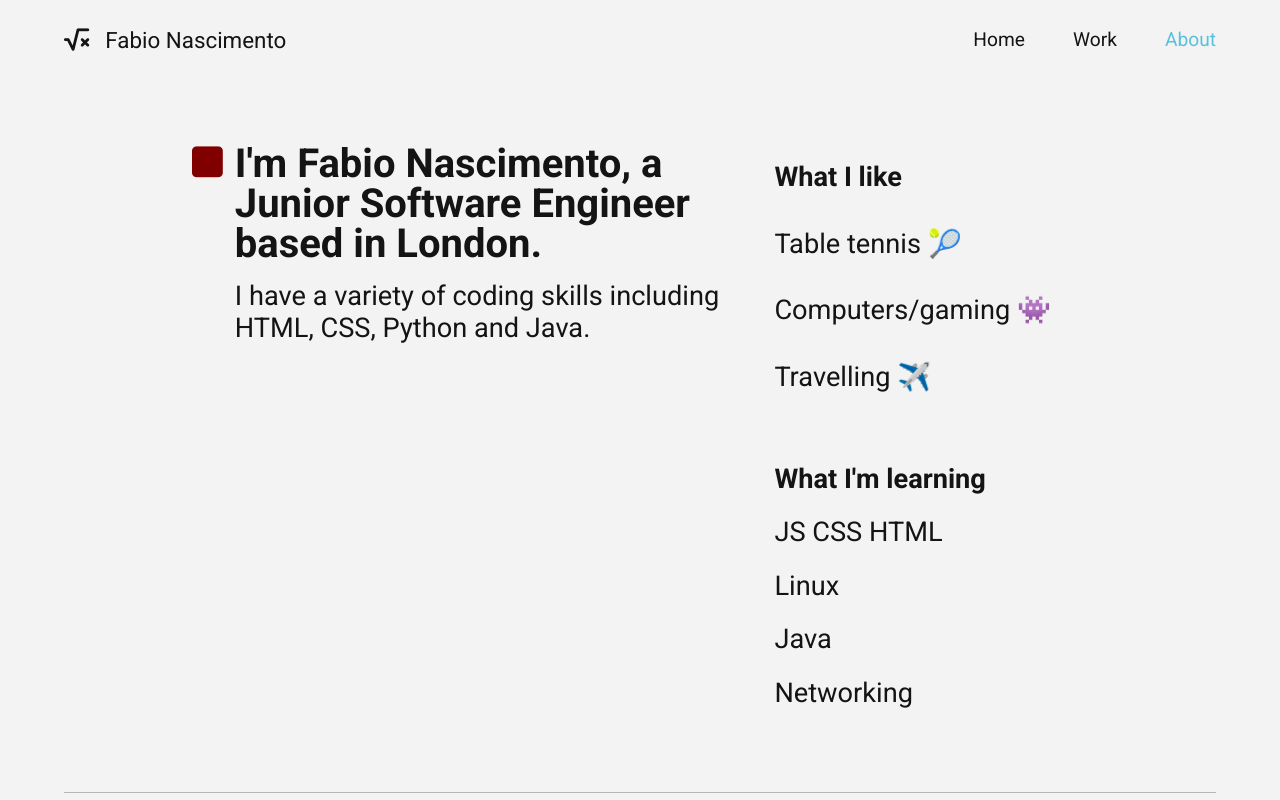
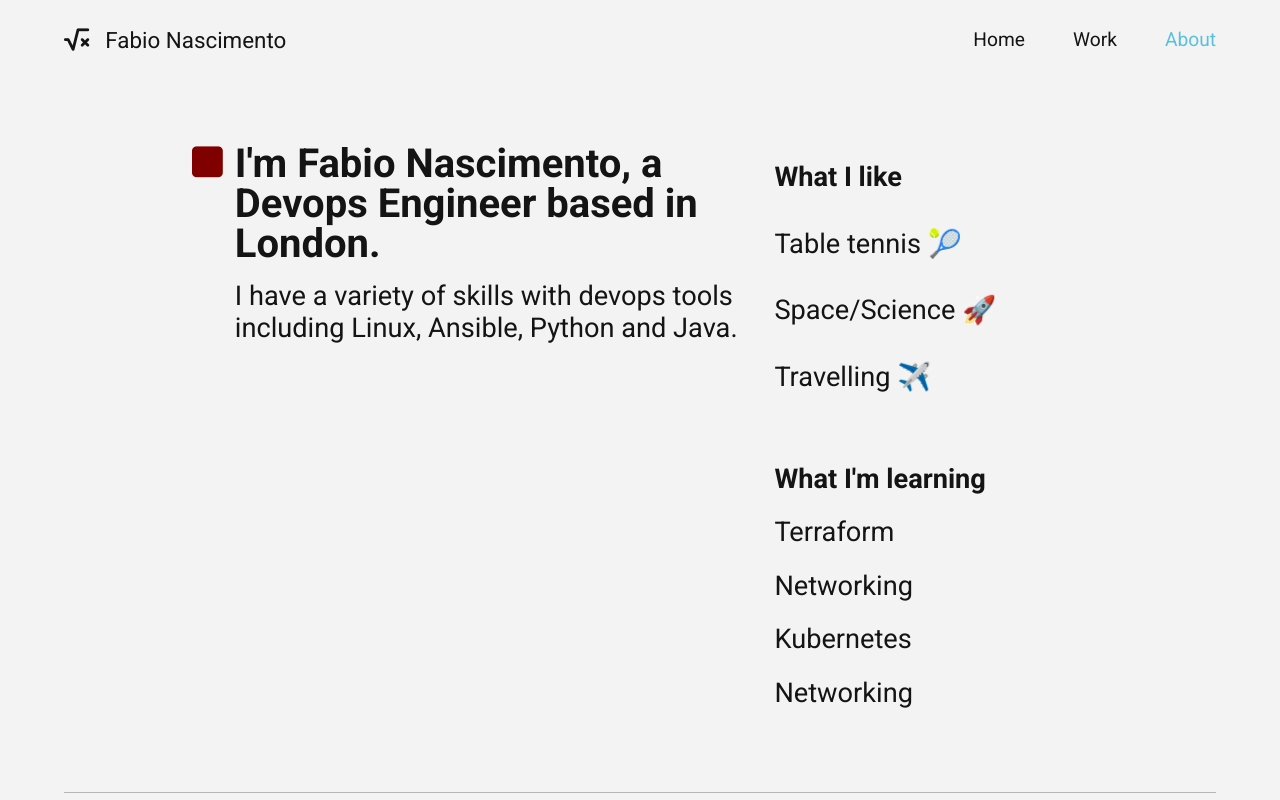
Before and after one commit to fabs312/fabio_devops_website, a plain HTML site: page about.html in a window 1280 px wide. Shown: the top 800 px of the page. Drawn offline with Linux system fonts and the light colour scheme.

Commit message:
FN changing stuff

```diff
--- a/about.html
+++ b/about.html
@@ -35,8 +35,8 @@
         <div class="about-s1-content">
           <i class="fa-solid fa-square"></i>
           <div class="about-s1-intro">
-            <h2>I'm Fabio Nascimento, a Junior Software Engineer based in London.</h2>
-            <p>I have a variety of coding skills including HTML, CSS, Python and Java.</p>
+            <h2>I'm Fabio Nascimento, a Devops Engineer based in London.</h2>
+            <p>I have a variety of skills with devops tools  including Linux, Ansible, Python and Java.</p>
           </div>
         </div>
         <!-- The side bar with hobbies and skills -->
@@ -44,14 +44,14 @@
           <div class="sidelist-section">
             <p class="sidelist-title">What I like</p>
             <p>Table tennis 🎾</p>
-            <p>Computers/gaming 👾</p>
+            <p>Space/Science 🚀</p>
             <p>Travelling ✈️</p>
           </div>
           <div class="sidelist-section">
             <p class="sidelist-title">What I'm learning</p>
-            <p>JS CSS HTML</p>
-            <p>Linux</p>
-            <p>Java</p>
+            <p>Terraform</p>
+            <p>Networking</p>
+            <p>Kubernetes</p>
             <p>Networking</p>
           </div>
         </div>
```
Also changed, not shown: index.html (+1 -1 lines).
